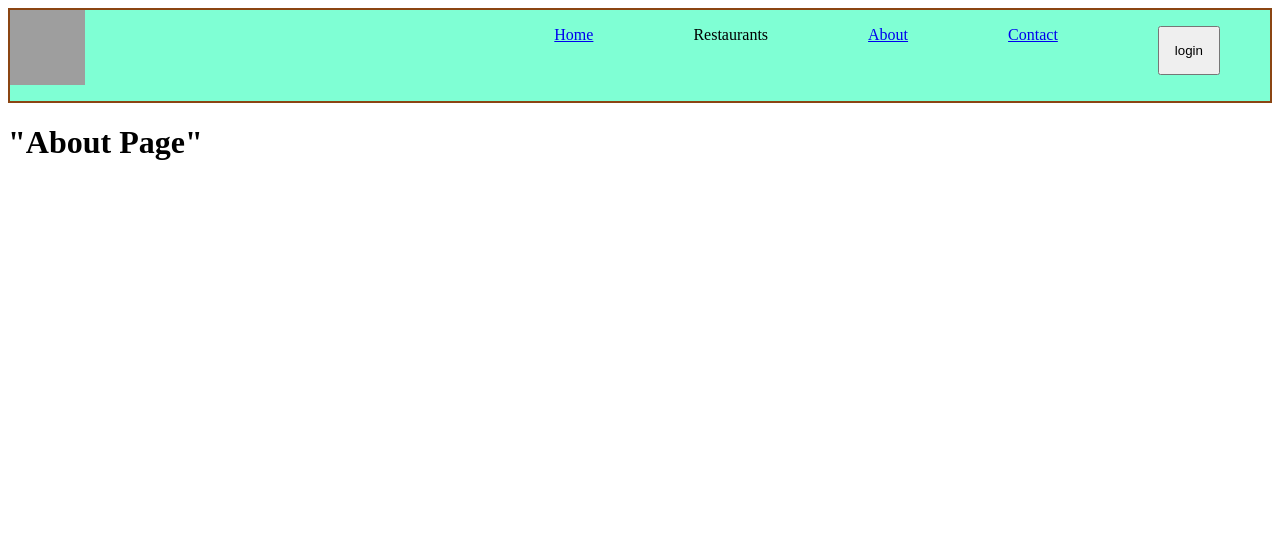
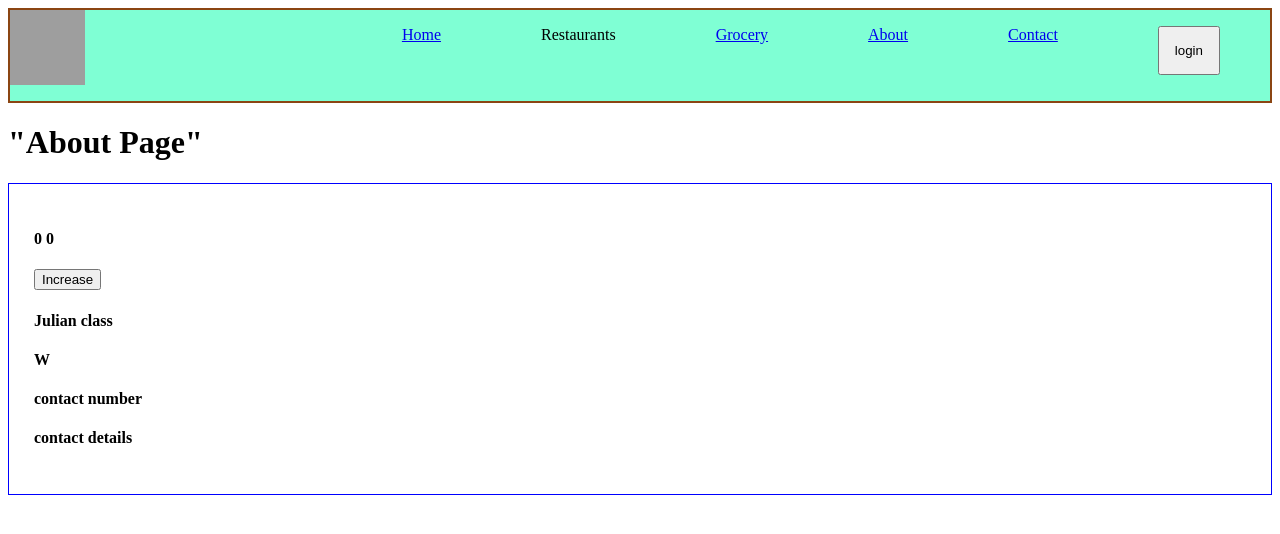
Before and after one commit to JulianToppo/NamasteReactJlian, a React (Vite) app: page /about in a window 1280 px wide. Shown: the top 534 px of the page. Built offline with nearby package versions, Linux system fonts and the light colour scheme; grey boxes are pictures that could not be loaded.

Commit message:
addition of lazy and suspence for lazy loading

```diff
--- a/index.css
+++ b/index.css
@@ -93,3 +93,8 @@ margin: 0px 250px;
 .menu-section-heading>h2{
     margin: 10px 250px;
 }
+
+.user-details{
+    padding:25px;
+    border: solid 1px blue;
+}
--- a/src/App.js
+++ b/src/App.js
@@ -1,4 +1,4 @@
-import React from "react";
+import React, {lazy, Suspense } from "react";
 import ReactDOM from "react-dom";
 import '../index.css'
 import Header from './components/Header'
@@ -10,7 +10,7 @@ import ContactUs from "./components/ContactUs";
 import RestaurantMenu from "./components/RestaurantMenu";
 
 
-
+const Grocery=lazy(()=>(import ('./components/Grocery')))
 
 const Footer = () => {
     return (
@@ -54,6 +54,10 @@ const appRouter = createBrowserRouter([
             element: <RestaurantMenu />,
             errorElement: <Error />
 
+        },
+        {
+            path:'/grocery',
+            element:<Suspense fallback={<h1>Loading....</h1>}><Grocery/></Suspense>
         }
         ],
         errorElement: <Error />
--- a/src/components/About.js
+++ b/src/components/About.js
@@ -1,9 +1,13 @@
 import React from 'react'
+import Userfunc from './Userfunc';
+import UserClass from './UserClass';
 
 const About = () => {
     return (
         <div>
             <h1>"About Page"</h1>
+            {/* <Userfunc name={"Julian funct"} location={"W"}/> */}
+            <UserClass name={"Julian class"} location={"W"}/>
         </div>
     )
 }
--- a/src/components/Body.js
+++ b/src/components/Body.js
@@ -4,7 +4,7 @@ import { useCallback, useEffect, useState } from "react";
 import { Link } from "react-router-dom";
 
 const Body = () => {
-
+    console.log("body render")
     const [demoData,setDemoData]=useState([]);
 
     const [searchElem,setSearchElem]=useState("");
@@ -14,9 +14,18 @@ const Body = () => {
     useEffect(()=>{
         console.log("use Effect for body called")
         fetchData();
+        console.log("after fetch data")
+        const set=setInterval(()=>{
+            console.log("setInterval called")
+        },1000)
+
+        return ()=>{
+            clearInterval(set)
+        }
     },[])
 
     const fetchData= async ()=>{
+        console.log("fetch data called")
         let data=await fetch('https://www.swiggy.com/dapi/restaurants/list/v5?lat=25.5940499&lng=85.1376051&is-seo-homepage-enabled=true&page_type=DESKTOP_WEB_LISTING');
         let structured=await data.json();
 
@@ -24,6 +33,7 @@ const Body = () => {
         //data?.cards[5]?.card?.card?.gridElements?.infoWithStyle?.restaurants
 
         setFilteredData(structured?.data?.cards[5]?.card?.card?.gridElements?.infoWithStyle?.restaurants)
+        console.log("data fetched");
     }
 
     const btnClickHandler=()=>{
@@ -44,6 +54,7 @@ const Body = () => {
     }
 
     return (
+
         <div className="body-container">
             <div className="server-container">
 
@@ -57,7 +68,7 @@ const Body = () => {
             </div>
             <div className="all-restaurant">
                 {filteredData.map((val)=>{
-                    console.log("val",val)
+                    // console.log("val",val)
                     return  <Link key={val.info.id} to={"/restaurant/"+ val.info.id}><Restaurant  data={val}/>
                     </Link>
                 })}
--- /dev/null
+++ b/src/components/Grocery.js
@@ -0,0 +1,11 @@
+import React from 'react'
+
+const Grocery = () => {
+  return (
+    <div>
+      <h1>This is from the page grocery</h1>
+    </div>
+  )
+}
+
+export default Grocery
--- a/src/components/Header.js
+++ b/src/components/Header.js
@@ -1,11 +1,12 @@
-import { useState } from "react";
+import {lazy, useState } from "react";
 import { Link } from "react-router-dom";
+
 
 const Header = () => {
     const [sessionState,setSessionState]=useState("login")
 
     const onClickSessionStateHandler=(e)=>{
-        console.log("clciked")
+        console.log("clicked")
         if(sessionState==="login"){
 
             setSessionState("logout");
@@ -25,6 +26,7 @@ const Header = () => {
                 <ul>
                     <li><Link to="/">Home</Link></li>
                     <li>Restaurants</li>
+                    <li> <Link to="/grocery">Grocery</Link></li>
                     <li><Link to="/about">About</Link></li>
                     <li><Link to="/contactus">Contact</Link></li>
                     <li><button className="sessionBtn" value={sessionState} onClick={onClickSessionStateHandler}>{sessionState}</button></li>
--- a/src/components/MenuItem.js
+++ b/src/components/MenuItem.js
@@ -3,6 +3,7 @@ import React from 'react'
 function MenuItem(props) {
 
     const{name,description,vegNonVeg,price}=props;
+    // console.log(props)
     return (
         <div className='menu-item'>
 
--- a/src/components/MenuSection.js
+++ b/src/components/MenuSection.js
@@ -3,7 +3,13 @@ import MenuItem from './MenuItem'
 
 function MenuSection(props) {
     const {title,itemCards}=props
-    console.log(title,itemCards)
+    console.log(title,"itemcards",itemCards)
+
+    if(!itemCards){
+        return (<div>
+
+        </div>)
+    }
   return (
     <div className='menu-section'>
         <div className='menu-section-heading'>
@@ -14,7 +20,7 @@ function MenuSection(props) {
                 itemCards.map((val)=>{
                     const {id,name,description,itemAttribute:{vegClassifier:vegNonVeg},price}=val.card.info;
 
-                    return <MenuItem key={id} name={name} price={price} description={description}/>
+                    return <MenuItem key={id} name={name} price={price} vegNonVeg={vegNonVeg}description={description}/>
 
                 })
             }
--- /dev/null
+++ b/src/components/UserClass.js
@@ -0,0 +1,39 @@
+import React from "react";
+
+
+class UserClass extends React.Component {
+    constructor(props) {
+        super(props)
+
+        this.state={
+            count:0,
+            count2:0
+        }
+    }
+
+
+
+    render() {
+        const {name,location}=this.props
+        const {count,count2}=this.state
+        return (
+            <div className='user-details'>
+                <h4>{count + "   "+ count2}</h4>
+                <button onClick={()=>{
+                    this.setState({
+                    count:count+ 1,
+                    count2:count2+2
+                    })
+                }}>Increase</button>
+                <h4>{name}</h4>
+                <h4>{location}</h4>
+                <h4>contact number</h4>
+                <h4>contact details</h4>
+            </div>
+        )
+    }
+
+}
+
+
+export default UserClass
--- /dev/null
+++ b/src/components/Userfunc.js
@@ -0,0 +1,15 @@
+import React from 'react'
+
+const Userfunc = (props) => {
+    const {name,location}=props
+  return (
+    <div className='user-details'>
+        <h2>{name}</h2>
+        <h2>{location}</h2>
+        <h2>contact number</h2>
+        <h2>contact details</h2>
+    </div>
+  )
+}
+
+export default Userfunc
```
